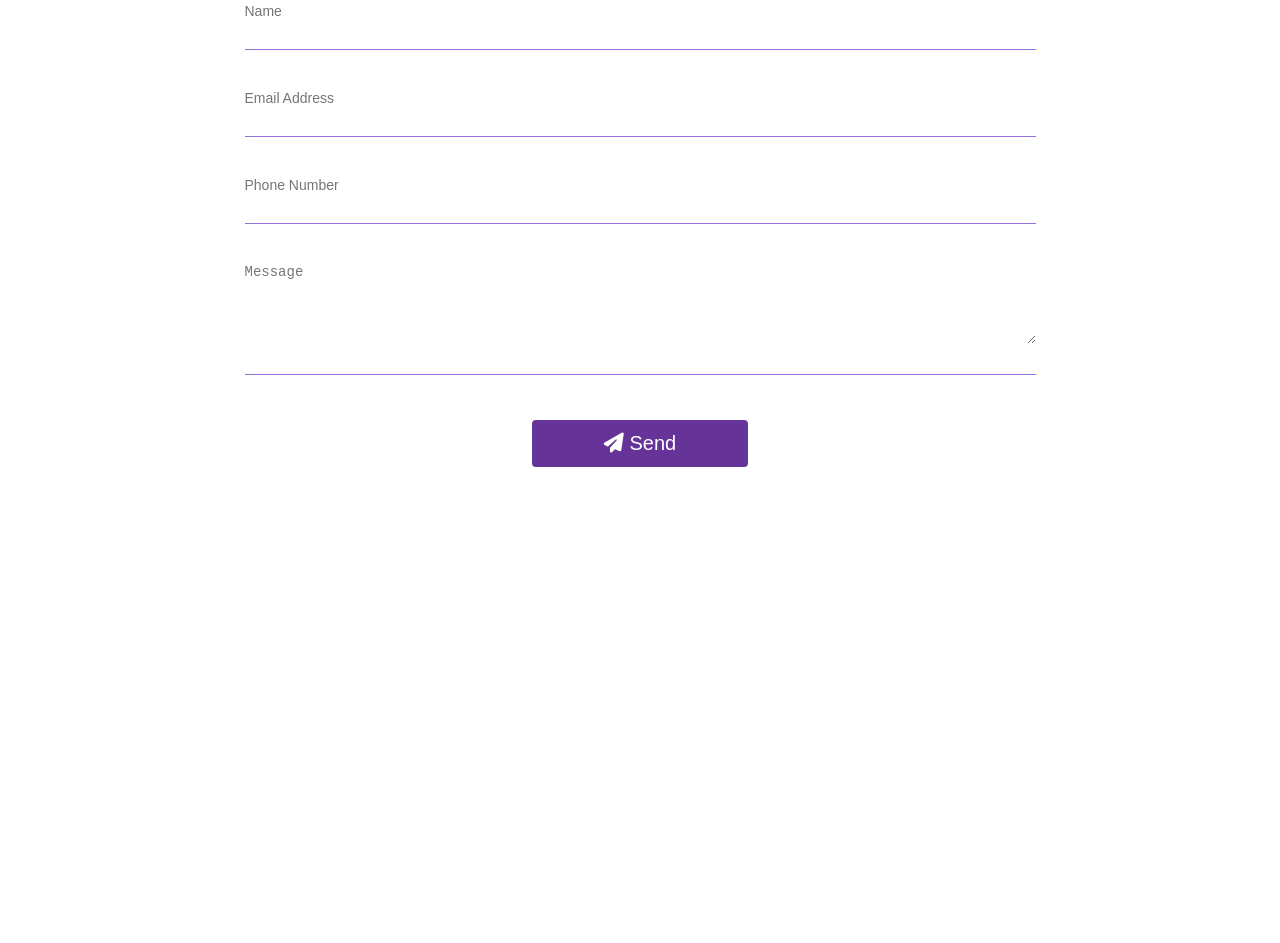
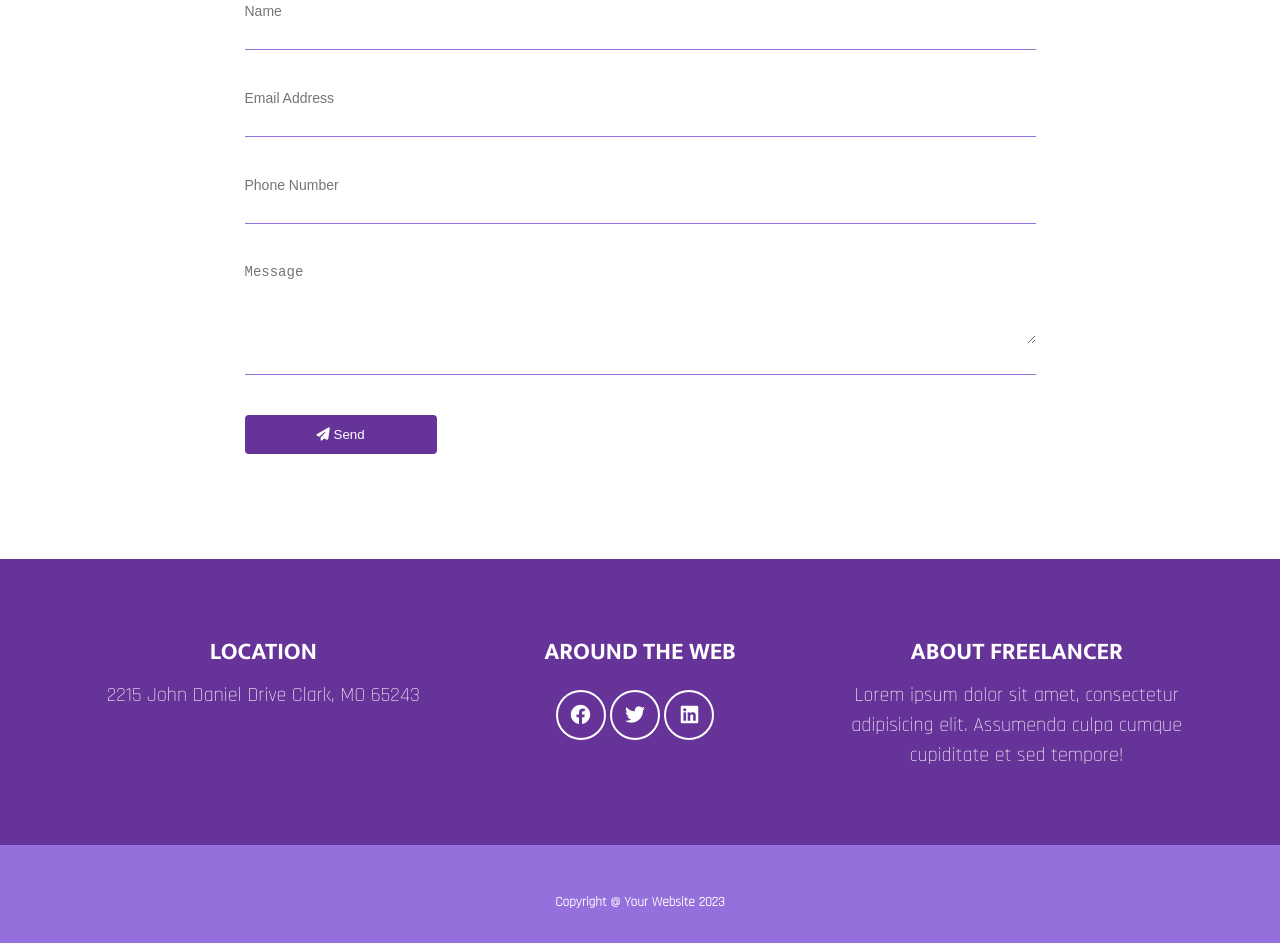
Before and after one commit to gorkemgulk/StartBoostrapExercise, a website: page index.html in a window 1280 px wide. Shown: the part 2434-3377 px from the top of the page. Before the commit the page ends 3001 px from the top, so only its background shows below. Drawn offline with Linux system fonts and the light colour scheme.

Commit message:
finished for pc

```diff
--- a/index.html
+++ b/index.html
@@ -155,7 +155,7 @@
         </div>
     </div>
 
-    <button class="btn btn-outline">
+    <button class="btn btn-outline btn-large">
         <i class="fa-solid fa-download"></i> Download Now!
     </button>
 </section>
@@ -177,12 +177,51 @@
             <div class="form-group">
                 <textarea id="message" rows="5" placeholder="Message"></textarea>
             </div>
+            <button class="btn btn-primary">
+                <i class="fa-solid fa-paper-plane"></i>
+                Send
+            </button>
         </form>
     </div>
-    <button class="btn btn-primary">
-        <i class="fa-solid fa-paper-plane"></i>
-        Send
-    </button>
 </section>
+
+<footer>
+    <div class="container clear-fix">
+        <div class="col">
+            <h4 class="text-upper-case"> Location </h4>
+            <p>2215 John Daniel Drive Clark, MO 65243</p>
+        </div>
+        <div class="col">
+            <h4 class="text-upper-case"> Around the Web </h4>
+            <ul>
+                <li>
+                    <button class="btn btn-outline btn-social">
+                        <i class="fa-brands fa-facebook"></i>
+                    </button>
+                    <button class="btn btn-outline btn-social">
+                        <i class="fa-brands fa-twitter"></i>
+                    </button>
+                    <button class="btn btn-outline btn-social">
+                        <i class="fa-brands fa-linkedin"></i>
+                    </button>
+                </li>
+            </ul>
+        </div>
+        <div class="col">
+            <h4 class="text-upper-case"> About Freelancer </h4>
+            <p>Lorem ipsum dolor sit amet, consectetur adipisicing elit. Assumenda culpa cumque cupiditate et sed
+                tempore!</p>
+        </div>
+    </div>
+
+</footer>
+
+<div class="copy-right">
+    <div class="container">
+        <small>
+          <b> Copyright @ Your Website 2023 </b>
+        </small>
+    </div>
+</div>
 </body>
 </html>
--- a/style.css
+++ b/style.css
@@ -22,8 +22,12 @@ section{
     text-align: center;
 }
 
+.btn-large{
+    font-size: 2rem;
+    padding: 2.2rem 1.6rem;
+}
+
 .btn{
-    font-size: 2rem;
     display: inline-block;
     font-weight: 400;
     border: white solid 2px;
@@ -31,12 +35,24 @@ section{
     cursor: pointer;
     transition: all 0.4s;
 }
+
+.btn-social {
+    width : 5rem;
+    height: 5rem ;
+    border-radius: 50%;
+    font-size: 2rem;
+    line-height: 2rem;
+}
+
+.btn-social:hover{
+    border-radius: 50%;
+}
+
 .btn-outline{
     color:white;
     border-color:white;
     background-color: transparent;
     margin-top: 2rem;
-    padding: 2.2rem 1.6rem;
 
 }
 .btn-primary{
@@ -57,7 +73,6 @@ section{
     background-color: white;
     color: mediumpurple;
     border-color:mediumpurple;
-    border-radius: 0.4rem;
 }
 
 
@@ -325,3 +340,35 @@ header h2 {
 .form-group textarea:focus{
     outline: 0;
 }
+
+/*footer*/
+
+footer{
+    padding-top: 6rem;
+    padding-bottom: 6rem;
+    background-color: rebeccapurple;
+    color : white;
+    text-align: center; /*yazıların ortada olması için*/
+}
+
+footer h4{
+    font-size: 2.4rem;
+}
+
+footer p {
+    font-size: 2rem;
+    margin-top: 1rem;
+}
+
+footer li{
+    display: inline-block;
+    margin-right: 1rem;
+}
+
+.copy-right{
+    background-color: mediumpurple;
+    padding-top: 4rem;
+    padding-bottom: 2.4rem;
+    color: white;
+    text-align: center;
+}
```
